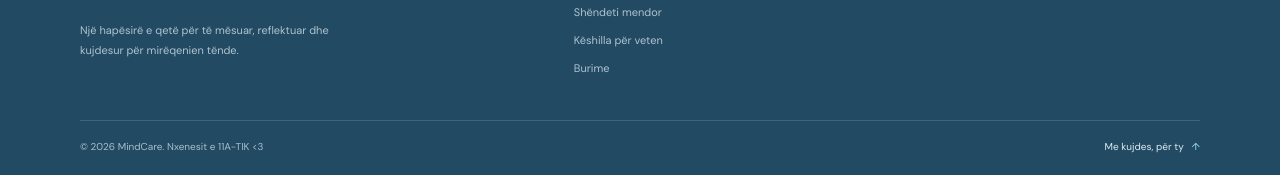
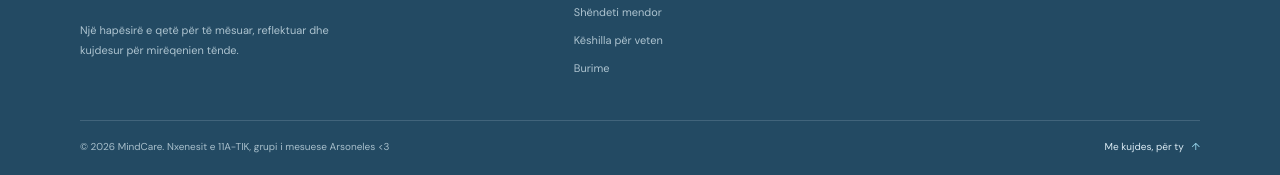
Before and after one commit to Flautisto/MindCare1, a plain HTML site: page index.html in a window 1280 px wide. Shown: the part 5010-5185 px from the top of the page. Drawn offline with Linux system fonts and the light colour scheme.

Commit message:
Update index.html

```diff
--- a/index.html
+++ b/index.html
@@ -264,7 +264,7 @@
           </div>
 
         </div>
-        <div class="footer-bottom"><span>© <span id="year">2026</span> MindCare. Nxenesit e 11A-TIK <3 </span><a href="#home">Me kujdes, për ty <span aria-hidden="true">↑</span></a></div>
+        <div class="footer-bottom"><span>© <span id="year">2026</span> MindCare. Nxenesit e 11A-TIK, grupi i mesuese Arsoneles <3 </span><a href="#home">Me kujdes, për ty <span aria-hidden="true">↑</span></a></div>
       </div>
     </footer>
   </body>
```
